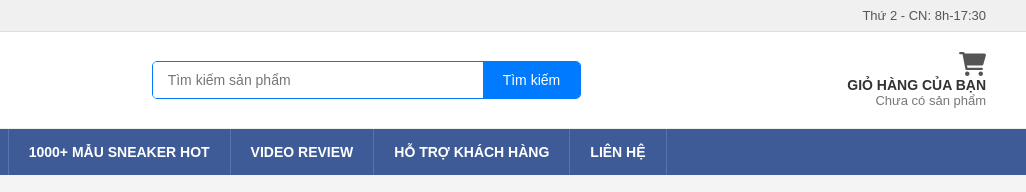
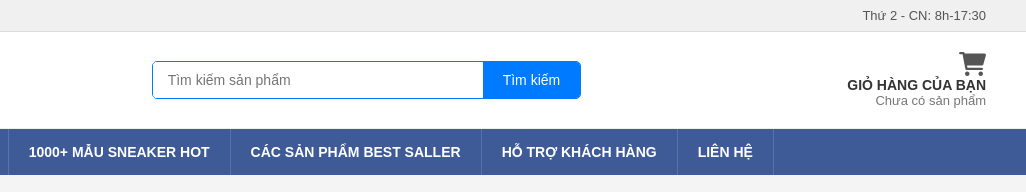
Before and after one commit to ndat18122005/Do-An-Nhom-8, a plain HTML site: page index.html in a window 1280 px wide. Shown: the top 192 px of the page, 254-1280 px from the left. Drawn offline with Linux system fonts and the light colour scheme.

Commit message:
Update index.html

```diff
--- a/index.html
+++ b/index.html
@@ -38,7 +38,7 @@
                 <li><a href="#" class="active">TRANG CHỦ</a></li>
                 <li><a href="news.html">TIN TỨC</a></li>
                 <li><a href="#">1000+ MẪU SNEAKER HOT</a></li>
-                <li><a href="#">VIDEO REVIEW</a></li>
+                <li><a href="#">CÁC SẢN PHẨM BEST SALLER</a></li>
                 <li><a href="#">HỖ TRỢ KHÁCH HÀNG</a></li>
                 <li><a href="#">LIÊN HỆ</a></li>
             </ul>
```
